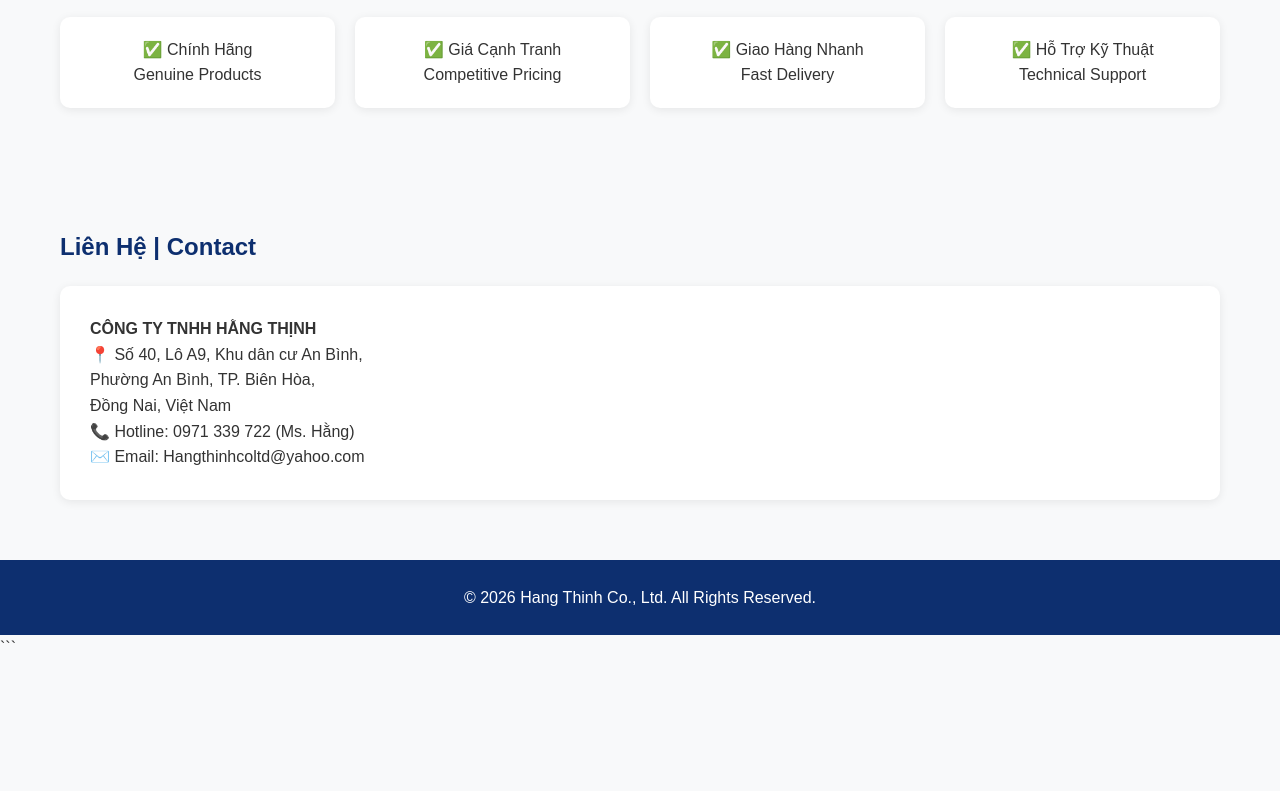
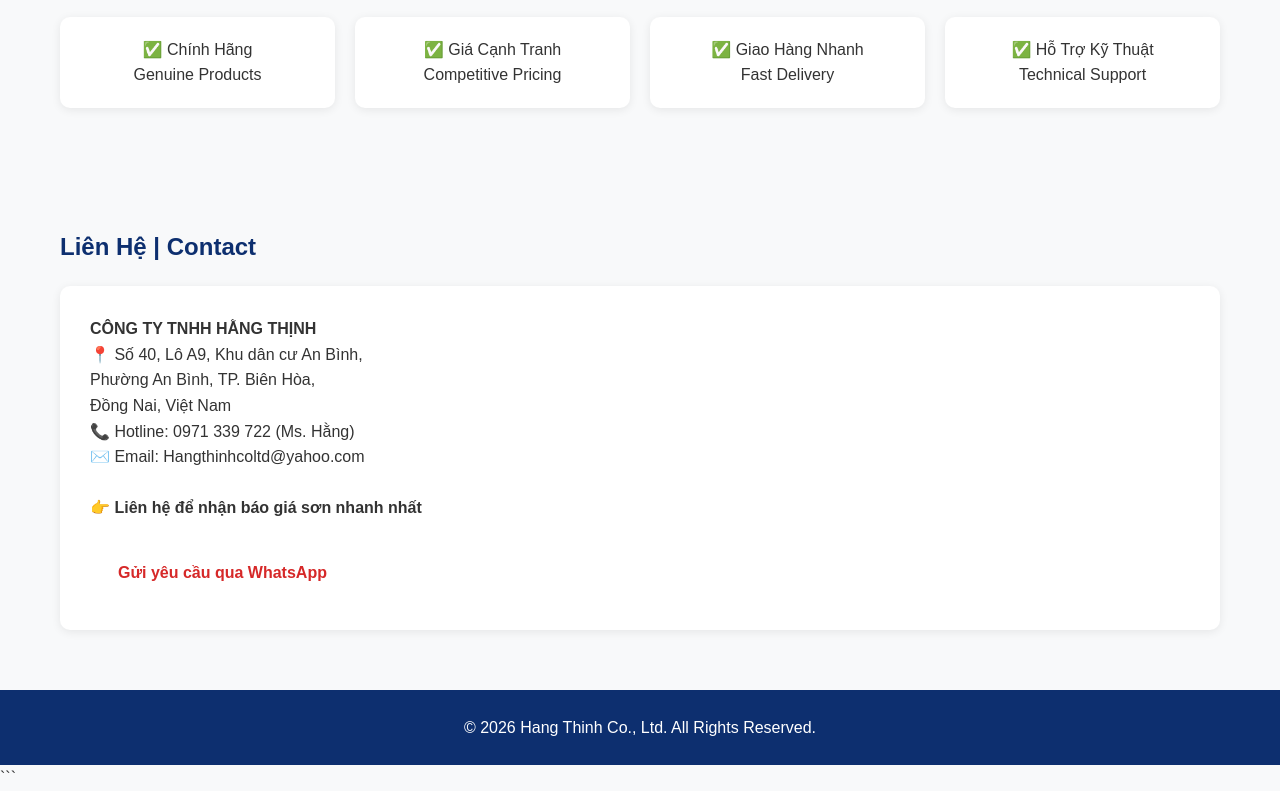
Before and after one commit to hangthinhpaint/hangthinh-website, a plain HTML site: page index.html in a window 1280 px wide. Shown: the part 2879-3670 px from the top of the page. Before the commit the page ends 3540 px from the top, so only its background shows below. Drawn offline with Linux system fonts and the light colour scheme.

Commit message:
Update contact section

```diff
--- a/index.html
+++ b/index.html
@@ -267,6 +267,12 @@
 <p>📞 Hotline: 0971 339 722 (Ms. Hằng)</p>
 <p>✉️ Email: Hangthinhcoltd@yahoo.com</p>
 
+<br>
+
+<p><strong>👉 Liên hệ để nhận báo giá sơn nhanh nhất</strong></p>
+
+<a href="https://wa.me/84971339722" class="btn">Gửi yêu cầu qua WhatsApp</a>
+
 </div>
 
 </section>
```
